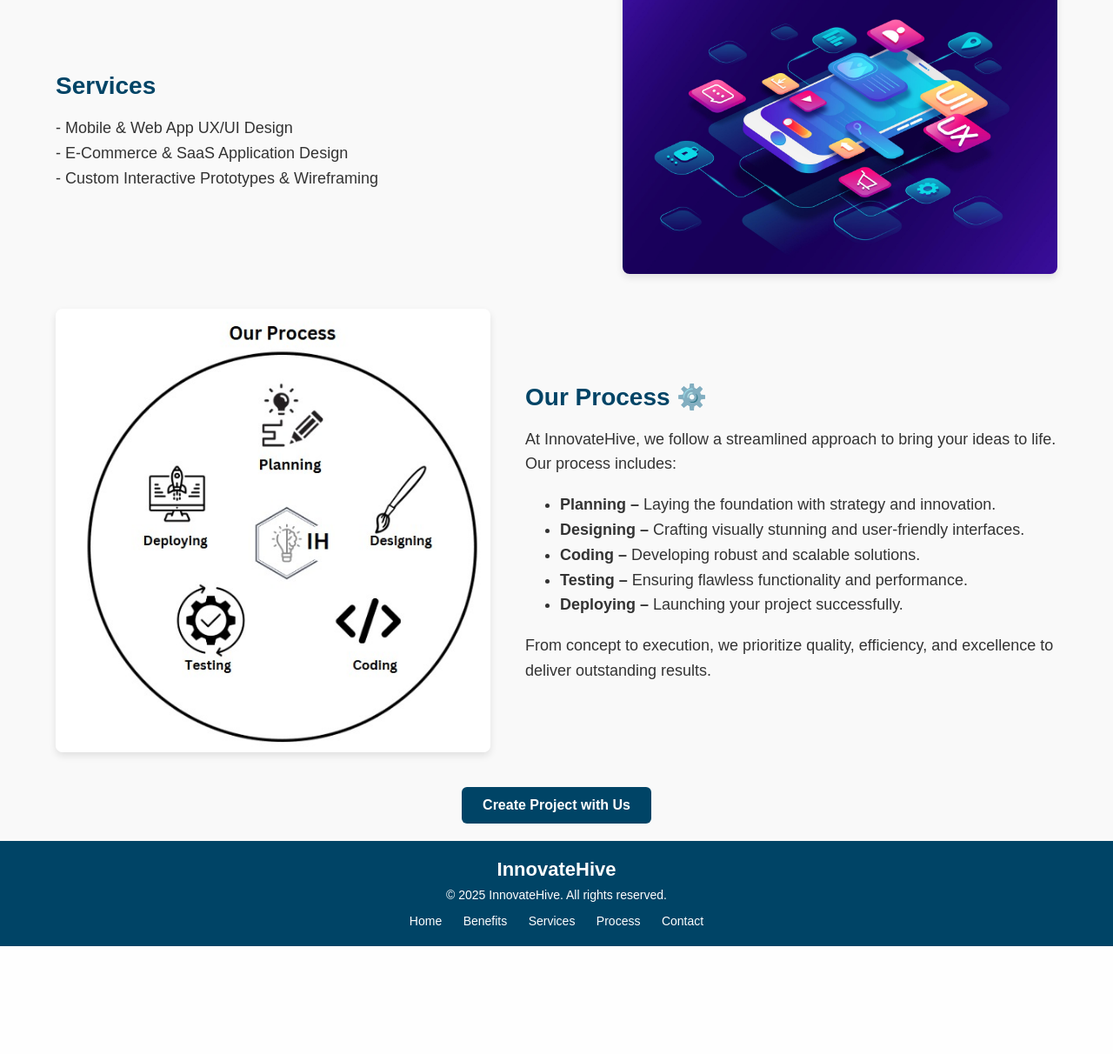
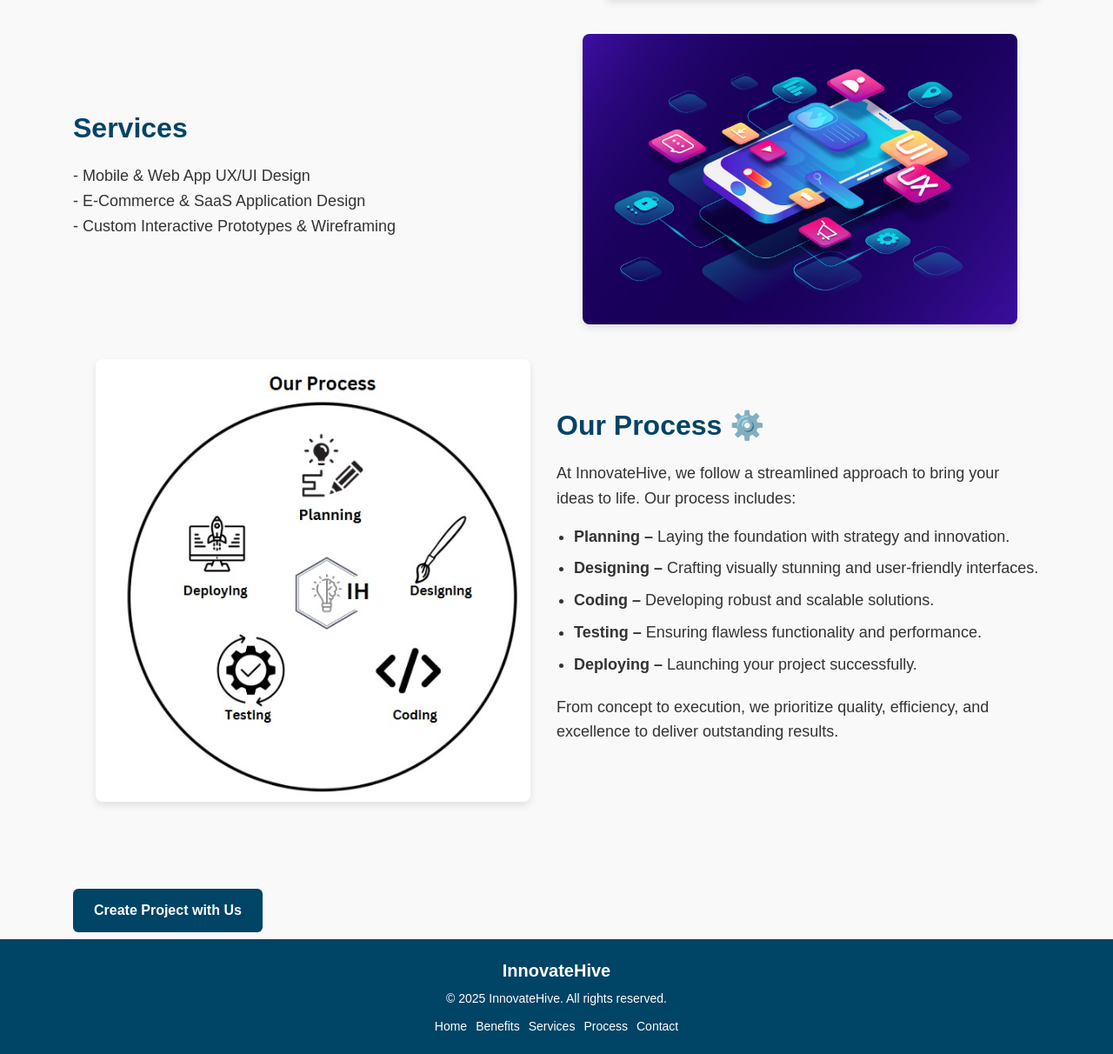
Before and after one commit to innovatehive7/InnvoativeHivecode, a Flask app: page /app in a window 1280 px wide. Shown: the part 919-2131 px from the top of the page at 87% size. Before the commit the page ends 2007 px from the top, so only its background shows below. Run offline with Flask 3, Linux system fonts and the light colour scheme.

Commit message:
Update app.html

```diff
--- a/templates/app.html
+++ b/templates/app.html
@@ -5,31 +5,39 @@
     <meta name="viewport" content="width=device-width, initial-scale=1.0" />
     <title>App Design - InnovateHive</title>
     <style>
+      /* Reset and Base Styles */
+      * {
+        box-sizing: border-box;
+        margin: 0;
+        padding: 0;
+      }
+
+      html,
+      body {
+        width: 100%;
+        overflow-x: hidden; /* Prevent horizontal scrolling */
+      }
+
       body {
         font-family: Arial, sans-serif;
-        margin: 0;
-        padding: 0;
         background-color: #f9f9f9;
         color: #333;
+        line-height: 1.6;
+        position: relative;
+        min-height: 100vh;
       }
 
       /* Header */
-      /* Make navbar sticky */
       header {
         position: sticky;
         top: 0;
-        z-index: 1000; /* Ensures navbar stays above other content */
-        /* Your existing header styles */
+        z-index: 1000;
         background-color: #004466;
         padding: 15px 30px;
         color: white;
-        height: 50px;
+        height: auto;
         display: flex;
         align-items: center;
-      }
-
-      /* Optional: Add shadow when scrolling */
-      .header-scrolled {
         box-shadow: 0 2px 10px rgba(0, 0, 0, 0.1);
       }
 
@@ -38,6 +46,7 @@
         justify-content: space-between;
         align-items: center;
         width: 100%;
+        flex-wrap: wrap;
       }
 
       .logo-container {
@@ -47,24 +56,21 @@
       }
 
       .logo img {
-        height: 70px;
+        height: 50px;
         width: auto;
-      }
-      .logo-container h1 {
-        color: white; /* Change text color to white */
-        fon
+        max-width: 100%;
       }
 
-      h1 {
+      .logo-container h1 {
+        color: white;
+        font-size: 1.5rem;
         margin: 0;
-        font-size: 24px;
-        color: #004466;
       }
 
       .nav-links {
         list-style: none;
         display: flex;
-        gap: 20px;
+        gap: 15px;
         padding: 0;
         margin: 0;
       }
@@ -72,8 +78,9 @@
       .nav-links li a {
         color: white;
         text-decoration: none;
-        font-size: 18px;
+        font-size: 1rem;
         padding: 8px;
+        white-space: nowrap;
       }
 
       .nav-links li a:hover {
@@ -81,58 +88,69 @@
         border-radius: 4px;
       }
 
+      /* Main Content */
       .container {
         width: 90%;
         max-width: 1200px;
         margin: 0 auto;
         padding: 20px;
+        padding-bottom: 80px; /* Space for footer */
       }
 
       h1,
       h2,
       h3 {
-        margin-bottom: 10px;
+        margin-bottom: 15px;
+        color: #004466;
       }
 
       h1 {
-        font-size: 24px;
-        color: #004466;
-        margin:-12px/* Changed from #000 to #004466 */
+        font-size: 2rem;
+        margin-top: 20px;
       }
 
       h2 {
-        font-size:28px;
-        color: #004466;
+        font-size: 1.75rem;
       }
 
       h3 {
-        font-size: 18px;
-        color: #004466;
+        font-size: 1.25rem;
       }
 
       p {
-        font-size: 18px;
-        line-height: 1.6;
+        font-size: 1rem;
+        margin-bottom: 15px;
       }
 
       .section {
         display: flex;
+        flex-direction: column;
         align-items: center;
-        justify-content: space-between;
-        gap: 40px;
+        gap: 30px;
         margin-bottom: 40px;
       }
 
       .section img {
         max-width: 100%;
-        width: 500px;
+        width: 100%;
         height: auto;
         border-radius: 8px;
         box-shadow: 0 4px 8px rgba(0, 0, 0, 0.1);
       }
 
-      .section:nth-child(even) .content {
-        order: 2;
+      .content {
+        width: 100%;
+      }
+
+      .content ul {
+        padding-left: 20px;
+        margin-bottom: 20px;
+      }
+
+      .content ul li {
+        font-size: 1rem;
+        line-height: 1.6;
+        margin-bottom: 8px;
       }
 
       .cta-button {
@@ -141,71 +159,141 @@
         background-color: #004466;
         color: #fff;
         text-decoration: none;
-        font-size: 16px;
+        font-size: 1rem;
         font-weight: bold;
         border-radius: 6px;
         transition: background-color 0.3s ease;
-        margin-top: 20px;
+        margin: 60px auto;
         text-align: center;
-        display: block;
         width: fit-content;
-        margin-left: auto;
-        margin-right: auto;
       }
 
       .cta-button:hover {
         background-color: #0056b3;
       }
 
-      @media (max-width: 768px) {
-        .section {
-          flex-direction: column;
-          text-align: center;
-        }
-
-        .section:nth-child(even) .content {
-          order: 0;
-        }
-      }
-
+      /* Footer */
       .footer {
         background-color: #004466;
         color: white;
         text-align: center;
         padding: 20px;
+        position: absolute;
+        bottom: 0;
+        width: 100%;
       }
 
       .footer-content h2 {
         margin: 0;
-        font-size: 22px;
+        font-size: 1.25rem;
         color: white;
       }
 
       .footer-content p {
         margin: 5px 0;
-        font-size: 14px;
+        font-size: 0.875rem;
       }
 
       .footer-nav {
         margin-top: 10px;
+        display: flex;
+        flex-wrap: wrap;
+        justify-content: center;
+        gap: 10px;
       }
 
       .footer-nav a {
         color: white;
         text-decoration: none;
-        margin: 0 10px;
-        font-size: 14px;
+        font-size: 0.875rem;
       }
 
       .footer-nav a:hover {
         text-decoration: underline;
       }
-      .content ul li {
-        font-size: 18px;
-        line-height: 1.6;
+
+      /* Desktop Styles */
+      @media (min-width: 768px) {
+        .section {
+          flex-direction: row;
+          align-items: center;
+          text-align: left;
+        }
+
+        .section:nth-child(even) {
+          flex-direction: row-reverse;
+        }
+
+        .content {
+          width: 50%;
+        }
+
+        .section img {
+          width: 45%;
+        }
+
+        .logo img {
+          height: 70px;
+        }
+
+        .logo-container h1 {
+          font-size: 1.75rem;
+        }
+
+        .nav-links {
+          gap: 20px;
+        }
+
+        .nav-links li a {
+          font-size: 1.125rem;
+        }
+
+        h1 {
+          font-size: 2.5rem;
+        }
+
+        h2 {
+          font-size: 2rem;
+        }
+
+        h3 {
+          font-size: 1.5rem;
+        }
+
+        p,
+        .content ul li {
+          font-size: 1.125rem;
+        }
       }
-      .container h1{
-        font-size:30px
+
+      /* Mobile menu toggle */
+      .menu-toggle {
+        display: none;
+        cursor: pointer;
+        font-size: 1.5rem;
+      }
+
+      @media (max-width: 767px) {
+        .menu-toggle {
+          display: block;
+        }
+
+        .nav-links {
+          display: none;
+          width: 100%;
+          flex-direction: column;
+          gap: 10px;
+          margin-top: 15px;
+        }
+
+        .nav-links.active {
+          display: flex;
+        }
+
+        .navbar {
+          flex-direction: column;
+          align-items: flex-start;
+        }
       }
     </style>
   </head>
```
